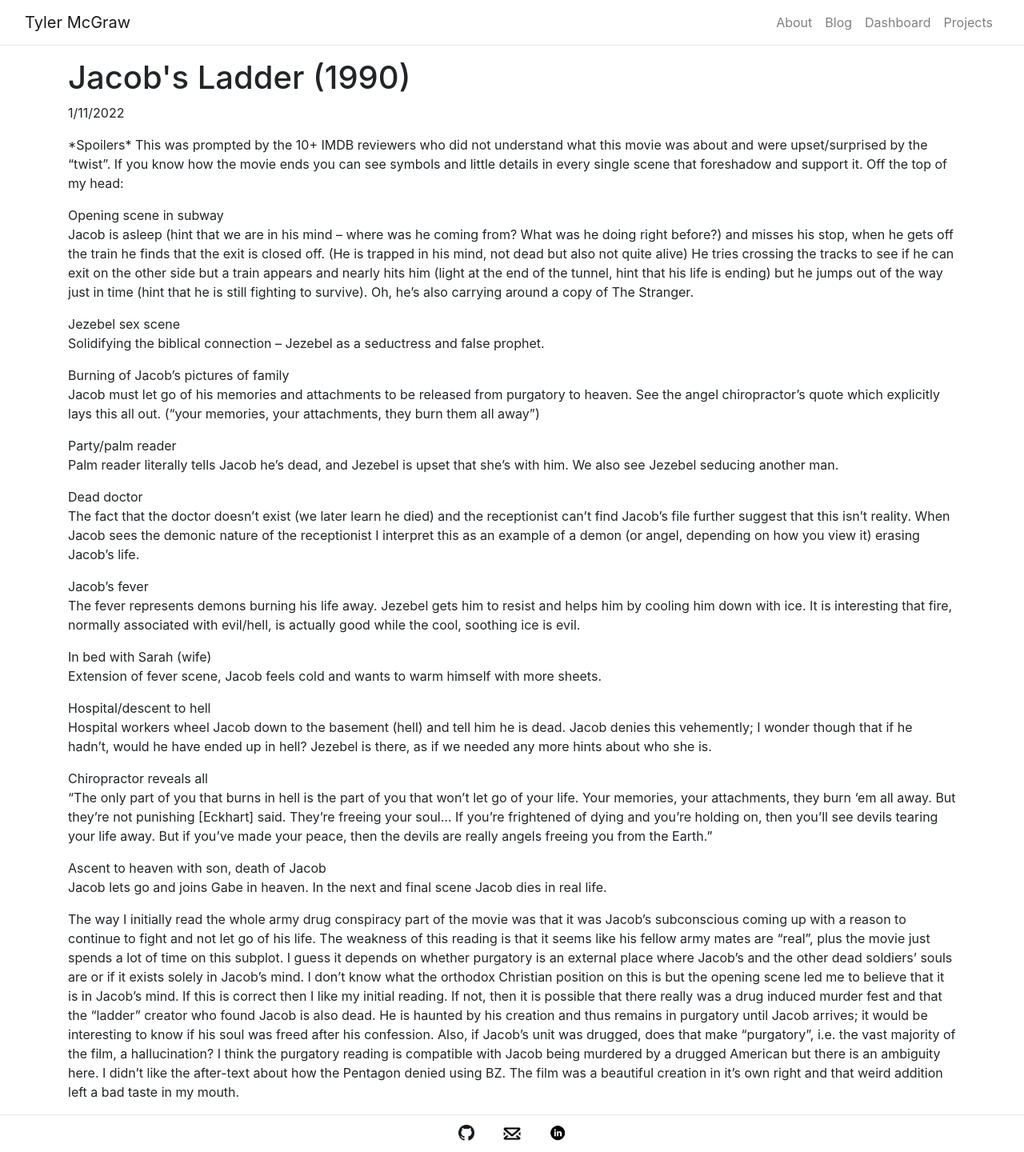
After one commit to tylermcgraw/personal_website, a Flask app: page /blog/post/jacobs_ladder in a window 1280 px wide. The commit adds this page. Shown: the whole page at 80% size. Run offline with Flask 2, Linux system fonts and the light colour scheme.

Commit message:
New post

```diff
--- a/flaskr/templates/blog/home.html
+++ b/flaskr/templates/blog/home.html
@@ -18,4 +18,5 @@
   <a class="nav-link" href="{{ url_for('blog.post', post='aesthetics_restraint') }}">On the Aesthetics of Restraint</a>
   <a class="nav-link" href="{{ url_for('blog.post', post='books_late_2021') }}">Books of Late 2021</a>
   <a class="nav-link" href="{{ url_for('blog.post', post='movies_late_2021') }}">Movies of Late 2021</a>
+  <a class="nav-link" href="{{ url_for('blog.post', post='jacobs_ladder') }}">Jacob's Ladder (1990)</a>
 {% endblock %}
--- /dev/null
+++ b/flaskr/templates/blog/posts/jacobs_ladder.html
@@ -0,0 +1,52 @@
+{% extends "post.html" %}
+{% block post %}
+<h1>Jacob's Ladder (1990)</h1>
+<p>1/11/2022</p>
+<p>
+    *Spoilers* This was prompted by the 10+ IMDB reviewers who did not understand what this movie was about and were upset/surprised by the “twist”. If you know how the movie ends you can see symbols and little details in every single scene that foreshadow and support it. Off the top of my head:
+</p>
+<p>
+    Opening scene in subway<br>
+Jacob is asleep (hint that we are in his mind – where was he coming from? What was he doing right before?) and misses his stop, when he gets off the train he finds that the exit is closed off. (He is trapped in his mind, not dead but also not quite alive) He tries crossing the tracks to see if he can exit on the other side but a train appears and nearly hits him (light at the end of the tunnel, hint that his life is ending) but he jumps out of the way just in time (hint that he is still fighting to survive). Oh, he’s also carrying around a copy of The Stranger.
+</p>
+<p>
+    Jezebel sex scene<br>
+Solidifying the biblical connection – Jezebel as a seductress and false prophet.
+</p>
+<p>
+    Burning of Jacob’s pictures of family<br>
+Jacob must let go of his memories and attachments to be released from purgatory to heaven. See the angel chiropractor’s quote which explicitly lays this all out. (“your memories, your attachments, they burn them all away”)
+
+</p>
+<p>
+    Party/palm reader<br>
+Palm reader literally tells Jacob he’s dead, and Jezebel is upset that she’s with him. We also see Jezebel seducing another man.
+</p>
+<p>
+    Dead doctor<br>
+The fact that the doctor doesn’t exist (we later learn he died) and the receptionist can’t find Jacob’s file further suggest that this isn’t reality. When Jacob sees the demonic nature of the receptionist I interpret this as an example of a demon (or angel, depending on how you view it) erasing Jacob’s life.
+</p>
+<p>
+    Jacob’s fever<br>
+The fever represents demons burning his life away. Jezebel gets him to resist and helps him by cooling him down with ice. It is interesting that fire, normally associated with evil/hell, is actually good while the cool, soothing ice is evil.
+</p>
+<p>
+    In bed with Sarah (wife)<br>
+Extension of fever scene, Jacob feels cold and wants to warm himself with more sheets.
+</p>
+<p>
+    Hospital/descent to hell<br>
+    Hospital workers wheel Jacob down to the basement (hell) and tell him he is dead. Jacob denies this vehemently; I wonder though that if he hadn’t, would he have ended up in hell? Jezebel is there, as if we needed any more hints about who she is.
+</p>
+<p>
+    Chiropractor reveals all<br>
+    “The only part of you that burns in hell is the part of you that won’t let go of your life. Your memories, your attachments, they burn ‘em all away. But they’re not punishing [Eckhart] said. They’re freeing your soul… If you’re frightened of dying and you’re holding on, then you’ll see devils tearing your life away. But if you’ve made your peace, then the devils are really angels freeing you from the Earth.”
+</p>
+<p>
+    Ascent to heaven with son, death of Jacob<br>
+    Jacob lets go and joins Gabe in heaven. In the next and final scene Jacob dies in real life.
+</p>
+<p>
+    The way I initially read the whole army drug conspiracy part of the movie was that it was Jacob’s subconscious coming up with a reason to continue to fight and not let go of his life. The weakness of this reading is that it seems like his fellow army mates are “real”, plus the movie just spends a lot of time on this subplot. I guess it depends on whether purgatory is an external place where Jacob’s and the other dead soldiers’ souls are or if it exists solely in Jacob’s mind. I don’t know what the orthodox Christian position on this is but the opening scene led me to believe that it is in Jacob’s mind. If this is correct then I like my initial reading. If not, then it is possible that there really was a drug induced murder fest and that the “ladder” creator who found Jacob is also dead. He is haunted by his creation and thus remains in purgatory until Jacob arrives; it would be interesting to know if his soul was freed after his confession. Also, if Jacob’s unit was drugged, does that make “purgatory”, i.e. the vast majority of the film, a hallucination? I think the purgatory reading is compatible with Jacob being murdered by a drugged American but there is an ambiguity here. I didn’t like the after-text about how the Pentagon denied using BZ. The film was a beautiful creation in it’s own right and that weird addition left a bad taste in my mouth.
+</p>
+{% endblock %}
```
